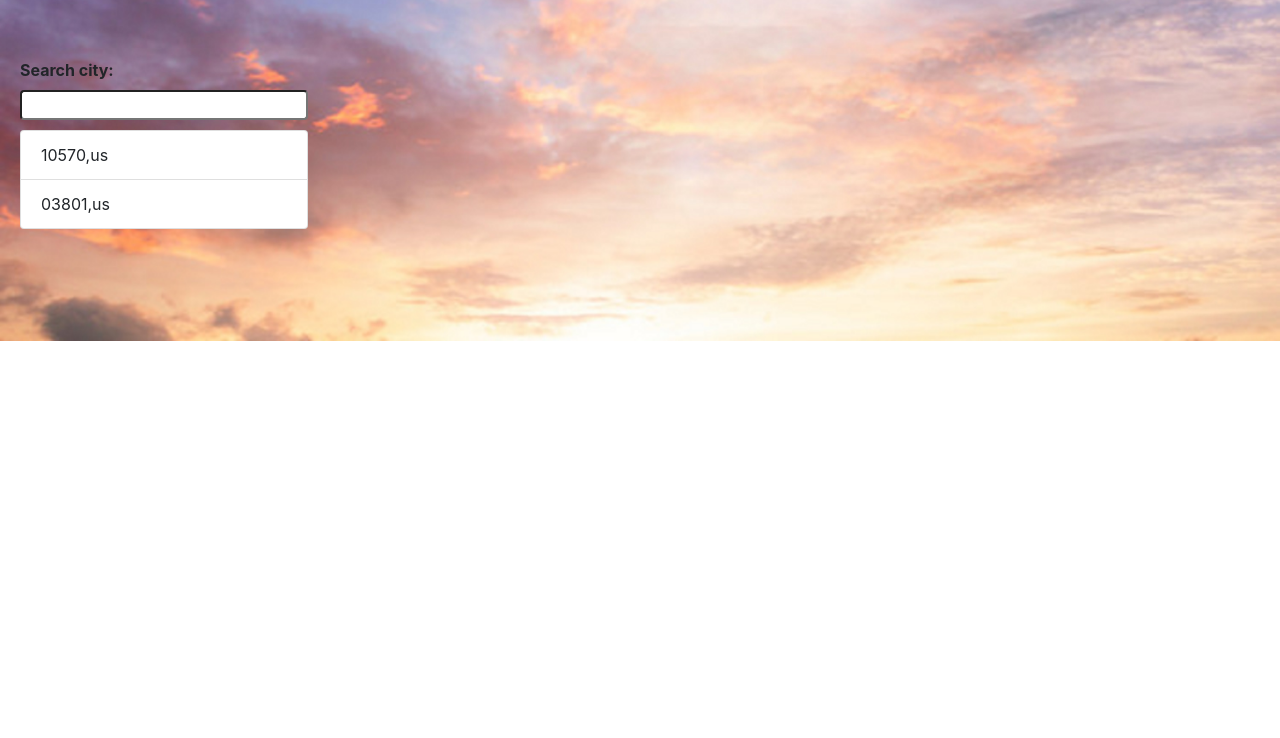
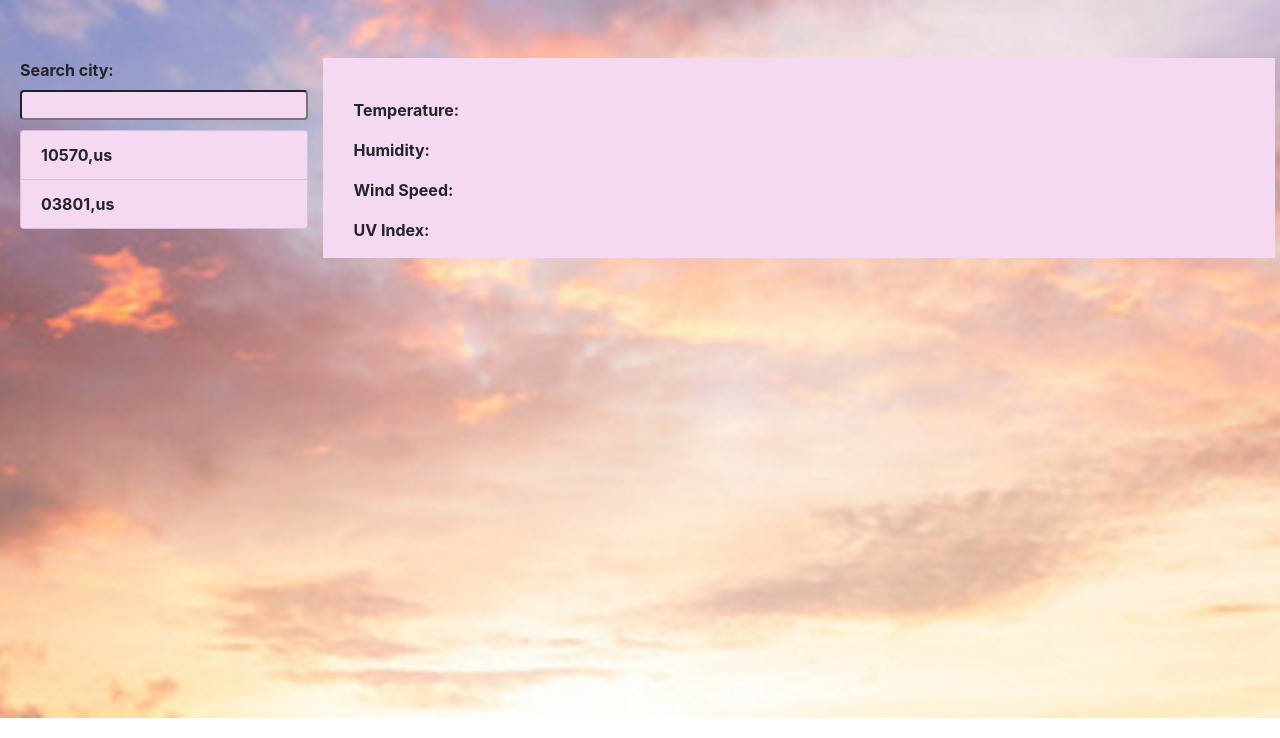
Before and after one commit to MauraSlavin/Weather, a plain HTML site: page index.html in a window 1280 px wide. Shown: the part 82-820 px from the top of the page. Drawn offline with nearby package versions, Linux system fonts and the light colour scheme; no server answers.

Commit message:
Add html to display current weather conditions.

```diff
--- a/Assets/style.css
+++ b/Assets/style.css
@@ -1,66 +1,42 @@
-/*  body, html {
-  height: 100%;
-  margin: 0;
+html, body, .container-fluid {
+  height: 100%;                      /* fill screen with background */
 }
 
-*/
-
 body {
-  margin: 20px;
+  margin: 20px;  /* space around page, not up against edge of window */
+  font-weight: bolder !important;
+  font-size: 16px !important;
 }
 
-/*
-h1 {
-  text-align: center;
-}
-*/
-
+/* background image for the page */
 .bgimg-1 {
   position: relative;
-/*  opacity: 0.65; */
   background-position: center;
   background-repeat: no-repeat;
   background-size: cover;
-  /* https://stock.adobe.com/search?load_type=search&native_visual_search=&similar_content_id=&is_recent_search=&search_type=usertyped&k=sunset&asset_id=265728175 */
+  /* Image from https://stock.adobe.com/search?load_type=search&native_visual_search=&similar_content_id=&is_recent_search=&search_type=usertyped&k=sunset&asset_id=265728175 */
   background-image: url("./clouds.jpg");
   height: 100%;
 }
 
-/*
-#searchPrompt,
-
-  height: 30px;
-  font-size: 25px;
-*/
-
 #cityList {
-  margin-top: 10px;
+  margin-top: 10px;   /* space between city search & list of previously searched cities */
 }
 
 #inputCity {
-  width: 100%;
-  border-radius: 4px;
+  width: 100%;         /* so search window lines up with list of cities */
+  border-radius: 4px;  /* input for city search match style of list of previously searched cities */
+  background-color: rgb(245, 217, 242);   /* easier to read without background behind text */
 }
 
-/*
-#inputCityPrompt {
-  padding-left: 40px;
+.list-group-item {
+  background-color: rgb(245, 217, 242);   /* easier to read without background behind text */
 }
 
-.list-group {
-  list-style-type: none;
-  width: 25%;
+#currWeather {
+  background-color: rgb(245, 217, 242);   /* easier to read without background behind text */
 }
 
-
-/* .list-group-item {
-  height: 35px;
- }
-
-.list-option {
-  display: flex;
-  justify-content: center;
-  align-items: center;
-  height: 35px;
+#currWeatherRow, #cityTemp, #cityHumid, #cityWind, #cityUV {
+  height: 40px;
 }
-*/
--- a/index.html
+++ b/index.html
@@ -14,7 +14,7 @@
 
 
     <!-- page header -->
-    <h1 class = "text-center">Weather Dashboard</h1>
+    <h1 class="text-center">Weather Dashboard</h1>
 
 
     <div class="jumbotron jumbotron-fluid bg-transparent">
@@ -25,7 +25,7 @@
             <!-- First column has search & history list of cities -->
             <div class="col-3" id="searchPrompt">
                 <!-- prompt to input city -->
-                <label for="inputCity" id="inputCityPrompt"><strong>Search city: </strong></label>
+                <label for="inputCity" id="inputCityPrompt">Search city: </label>
                 <input type="text" class="form-contro searchInput" name="inputCity" id="inputCity">
 
                 <ul class="list-group" id="cityList">
@@ -34,13 +34,36 @@
             </div>
 
             <!--  Selected city current forecast, then 5 day forecast -->
-            <div class="col-9">
+            <div class="col-9" id="currWeather">
                 <!-- box for current weather conditions. -->
-                <div class="container">
-                    <p id="currCityLine">
-                        <!-- Javascript will fill in data based on what's in localStorage -->
-                    </p>
+
+                <!-- first row w/city, date & icon -->
+                <div class="row" id="currWeatherRow">
+                    <div class="col-4" id="cityName"></div>
+                    <div class="col-4" id="todayDate"></div>
+                    <div class="col-4" id="weatherIcon"></div>
                 </div>
+
+                <!-- Temperature -->
+                <div class="row">
+                    <div class="col-12 ml-3" id="cityTemp">Temperature:</div>
+                </div>
+
+                <!-- Humidity -->
+                <div class="row">
+                    <div class="col-12 ml-3" id="cityHumid">Humidity:</div>
+                </div>
+
+                <!-- Wind Speed -->
+                <div class="row">
+                    <div class="col-12 ml-3" id="cityWind">Wind Speed:</div>
+                </div>
+
+                <!-- UV Index -->
+                <div class="row">
+                    <div class="col-12 ml-3" id="cityUV">UV Index:</div>
+                </div>
+
             </div>
         </div>
 
@@ -49,13 +72,19 @@
 
     </div>
 
-    <script src="https://code.jquery.com/jquery-3.3.1.slim.min.js" integrity="sha384-q8i/X+965DzO0rT7abK41JStQIAqVgRVzpbzo5smXKp4YfRvH+8abtTE1Pi6jizo" crossorigin="anonymous"></script>
+    <script src="https://code.jquery.com/jquery-3.3.1.slim.min.js"
+        integrity="sha384-q8i/X+965DzO0rT7abK41JStQIAqVgRVzpbzo5smXKp4YfRvH+8abtTE1Pi6jizo"
+        crossorigin="anonymous"></script>
 
- <!-- <script src="jquery-3.4.1.min.js"></script>
+    <!-- <script src="jquery-3.4.1.min.js"></script>
  -->
     <script src="https://cdnjs.cloudflare.com/ajax/libs/jquery/3.2.1/jquery.min.js"></script>
-    <script src="https://cdnjs.cloudflare.com/ajax/libs/popper.js/1.14.7/umd/popper.min.js" integrity="sha384-UO2eT0CpHqdSJQ6hJty5KVphtPhzWj9WO1clHTMGa3JDZwrnQq4sF86dIHNDz0W1" crossorigin="anonymous"></script>
-    <script src="https://stackpath.bootstrapcdn.com/bootstrap/4.3.1/js/bootstrap.min.js" integrity="sha384-JjSmVgyd0p3pXB1rRibZUAYoIIy6OrQ6VrjIEaFf/nJGzIxFDsf4x0xIM+B07jRM" crossorigin="anonymous"></script>
+    <script src="https://cdnjs.cloudflare.com/ajax/libs/popper.js/1.14.7/umd/popper.min.js"
+        integrity="sha384-UO2eT0CpHqdSJQ6hJty5KVphtPhzWj9WO1clHTMGa3JDZwrnQq4sF86dIHNDz0W1"
+        crossorigin="anonymous"></script>
+    <script src="https://stackpath.bootstrapcdn.com/bootstrap/4.3.1/js/bootstrap.min.js"
+        integrity="sha384-JjSmVgyd0p3pXB1rRibZUAYoIIy6OrQ6VrjIEaFf/nJGzIxFDsf4x0xIM+B07jRM"
+        crossorigin="anonymous"></script>
 
     <script src="https://cdnjs.cloudflare.com/ajax/libs/moment.js/2.24.0/moment.min.js"></script>
 
```
